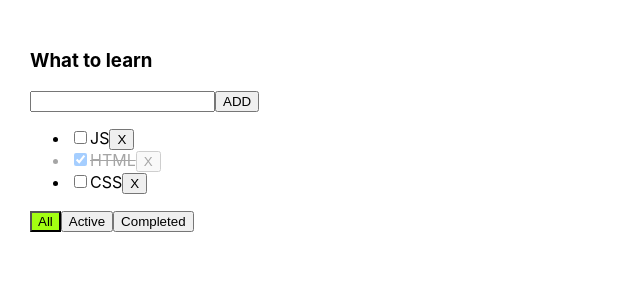
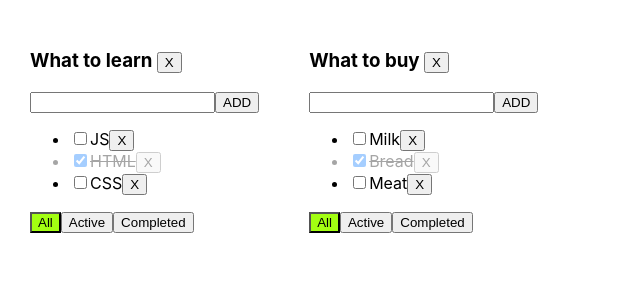
Before and after one commit to LitvintsevIgor/TodoListTS, a React (Create React App) app: page / in a window 1280 px wide. Shown: the top 300 px of the page, without its empty margins (0-640 px from the left). Built offline with nearby package versions, Linux system fonts and the light colour scheme.

Commit message:
5 lesson

```diff
--- a/src/App.tsx
+++ b/src/App.tsx
@@ -9,66 +9,106 @@
     id: string
     isDone: boolean
 }
+export type FilterValuesType = "all" | "active" | "completed";
+export type TodoListType = {
+    id: string
+    title: string
+    filter: FilterValuesType
+}
+export type TaskStateType = {
+    [key: string]: TaskType[]
+}
 
-export type FilterValuesType = "all" | "active" | "completed";
 
 function App() {
-    console.log(v1());
+
     //BLL:
-    let [tasks, setTasks] = useState <Array<TaskType>> ([
-        {id: v1(), title: "JS", isDone: false},
-        {id: v1(), title: "HTML", isDone: true},
-        {id: v1(), title: "CSS", isDone: false},
+
+    const todoListID_1 = v1();
+    const todoListID_2 = v1();
+    const [todoLists, setTodoLists] = useState<TodoListType[]>([
+        {id: todoListID_1, title: "What to learn", filter: "all"},
+        {id: todoListID_2, title: "What to buy", filter: "all"},
     ])
 
-    function removeTask(taskID: string ) {
-        const filteredTasks = tasks.filter(t => t.id !== taskID)
-        setTasks(filteredTasks) // функция устанавливает обновление переменной tasks
-        console.log(tasks)
+    const [tasks, setTasks] = useState<TaskStateType>({
+        [todoListID_1]: [
+            {id: v1(), title: "JS", isDone: false},
+            {id: v1(), title: "HTML", isDone: true},
+            {id: v1(), title: "CSS", isDone: false},
+        ],
+        [todoListID_2]: [
+            {id: v1(), title: "Milk", isDone: false},
+            {id: v1(), title: "Bread", isDone: true},
+            {id: v1(), title: "Meat", isDone: false},
+        ],
+    })
+
+
+    function removeTask(taskID: string, todoListID: string) {
+        tasks[todoListID] = tasks[todoListID].filter(t => t.id !== taskID)
+        setTasks({...tasks}) // функция запускает перерисовку если данные изменилились, но она не лезет сама вглубь и не сравнивает,
+        // мы сначала изменили данные (объект tasks), а потом просто кидаем его копию функции setTasks, чтобы она как бы сказала "о, мне дали"
+        // какой-то новый массив, дайка я запущу перерисовку, а если мы передали бы просто {tasks}, без трех точек, то перерисовка бы не запустилась
+        // так как setTasks подумал бы, чтобы раз объект тот же, значит нихрена не изменилось
     }
-    function addTask(title: string) {
+    function addTask(title: string, todoListID: string) {
         const newTask: TaskType = {
             id: v1(),
             title: title,
             isDone: false
         }
-        setTasks([newTask, ...tasks])
+        tasks[todoListID] = [newTask, ...tasks[todoListID]]
+        setTasks({...tasks})
     }
-    function changeTaskStatus(taskD: string, newIsDoneValue: boolean) {
-        const task = tasks.find(t => t.id === taskD)
+    function changeTaskStatus(taskD: string, newIsDoneValue: boolean, todoListID: string ) {
+        const task = tasks[todoListID].find(t => t.id === taskD)
         // false -> undefined, null, 0, "", NaN
         // true -> {}, []
         if (task) {
             task.isDone = newIsDoneValue
-            setTasks([...tasks])
+            setTasks({...tasks})
         }
     }
+    function changeTodoListFilter(newFilterValue: FilterValuesType, todoListID: string ) {
+        const todoList = todoLists.find( t => t.id === todoListID)
+        if(todoList) {
+            todoList.filter = newFilterValue
+            setTodoLists([...todoLists])
+        }
 
-    let [filter, setFilter] = useState<FilterValuesType>("all")
-
-    function changeTodoListFilter(newFilterValue: FilterValuesType) {
-        setFilter(newFilterValue)
+    }
+    function removeTodoList(todoListID: string) {
+        setTodoLists(todoLists.filter(tl => tl.id !== todoListID))
+        delete tasks[todoListID]
     }
 
-    let taskForTodoList = tasks;
-    if (filter === "active") {
-        taskForTodoList = tasks.filter(t => t.isDone === false)
-    }
-    if (filter === "completed") {
-        taskForTodoList = tasks.filter(t => t.isDone === true)
-    }
+
+    const todoListComponents = todoLists.map( (tl) => {
+        let tasksForTodoList = tasks[tl.id];
+        if (tl.filter === "active") {
+            tasksForTodoList = tasksForTodoList.filter(t => t.isDone === false)
+        }
+        if (tl.filter === "completed") {
+            tasksForTodoList = tasksForTodoList.filter(t => t.isDone === true)
+        }
+        return <TodoList todoListID={tl.id}
+                         title={tl.title}
+                         filter={tl.filter}
+                         tasks={tasksForTodoList}
+                         addTask={addTask}
+                         removeTask={removeTask}
+                         changeTodoListFilter={changeTodoListFilter}
+                         changeTaskStatus={changeTaskStatus}
+                         removeTodoList={removeTodoList}/>
+
+    } )
 
     //UI:
     //CRUD - Create Read Update Delete
     return (
         <div className="App">
-            <TodoList title={"What to learn"}
-                      filter={filter}
-                      tasks={taskForTodoList}
-                      addTask={addTask}
-                      removeTask={removeTask}
-                      changeTodoListFilter={changeTodoListFilter}
-                      changeTaskStatus={changeTaskStatus}/>
+            {todoListComponents}
         </div>
     );
 }
--- a/src/TodoList.tsx
+++ b/src/TodoList.tsx
@@ -3,13 +3,15 @@
 
 
 type TodoListPropsType = {
+    todoListID: string
     title: string
     filter: FilterValuesType
     tasks: Array<TaskType>
-    addTask: (title: string) => void
-    removeTask: (taskID: string) => void
-    changeTodoListFilter: (newFilterValue: FilterValuesType) => void
-    changeTaskStatus: (taskD: string, newIsDoneValue: boolean) => void
+    addTask: (title: string, todoListID: string) => void
+    removeTask: (taskID: string, todoListID: string) => void
+    changeTodoListFilter: (newFilterValue: FilterValuesType, todoListID: string) => void
+    changeTaskStatus: (taskD: string, newIsDoneValue: boolean, todoListID: string) => void
+    removeTodoList: (todoListID: string) => void
 }
 
 function TodoList(props: TodoListPropsType) {
@@ -20,7 +22,7 @@
     const addTask = () => {
         const trimmedTitle = title.trim() // обрезает пробелы с начала и с конца строки
         if(trimmedTitle) {
-            props.addTask(trimmedTitle)
+            props.addTask(trimmedTitle, props.todoListID)
         } else {
             setError("Title is required!")
         }
@@ -39,22 +41,25 @@
     };
 
     const setAllFilter = () => {
-        props.changeTodoListFilter("all")
+        props.changeTodoListFilter("all", props.todoListID)
     }
     const setAсtiveFilter = () => {
-        props.changeTodoListFilter("active")
+        props.changeTodoListFilter("active", props.todoListID)
     }
     const setCompletedFilter = () => {
-        props.changeTodoListFilter("completed")
+        props.changeTodoListFilter("completed", props.todoListID)
     }
 
+    const removeTodoList = ()=> {
+        props.removeTodoList(props.todoListID)
+    }
 
     const tasks = props.tasks.map((t) => {
 
         const removeTask = () => {
-            props.removeTask(t.id)
+            props.removeTask(t.id, props.todoListID)
         }
-        const changeTaskStatus = (e: ChangeEvent<HTMLInputElement>) => props.changeTaskStatus(t.id, e.currentTarget.checked)
+        const changeTaskStatus = (e: ChangeEvent<HTMLInputElement>) => props.changeTaskStatus(t.id, e.currentTarget.checked, props.todoListID)
 
         return (
             <li className={t.isDone ? "is-done" : ""} >
@@ -70,7 +75,7 @@
 
     return (
         <div>
-            <h3>{props.title}</h3>
+            <h3>{props.title} <button onClick={removeTodoList}>X</button> </h3>
             <div>
                 <input
                     className={ error ? "error" : ""}
```
